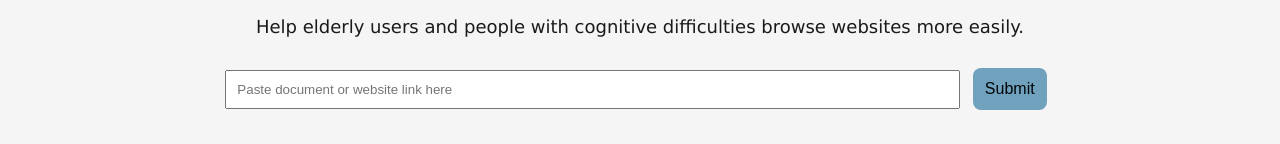
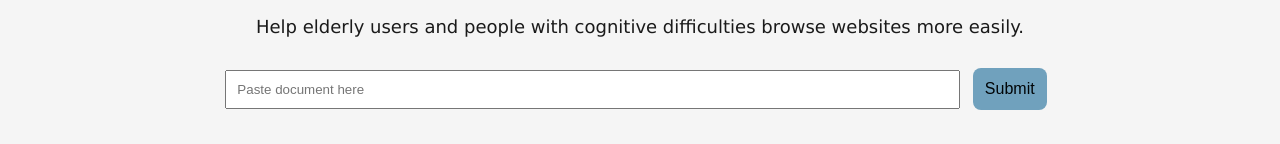
Before and after one commit to thusspokeananya-ai/velvetprotocol-ezyweb, a plain HTML site: page index.html in a window 1280 px wide. Shown: the part 129-273 px from the top of the page. Drawn offline with Linux system fonts and the light colour scheme.

Commit message:
Update index.html

```diff
--- a/index.html
+++ b/index.html
@@ -13,7 +13,7 @@
     <p class="intro">
         Help elderly users and people with cognitive difficulties browse websites more easily.
     </p>
-    <input type="text" id="urlInput" placeholder="Paste document or website link here" style="width:60%; padding:10px;">
+    <input type="text" id="urlInput" placeholder="Paste document here" style="width:60%; padding:10px;">
 <button onclick="processLink()">Submit</button>
 
 
```
